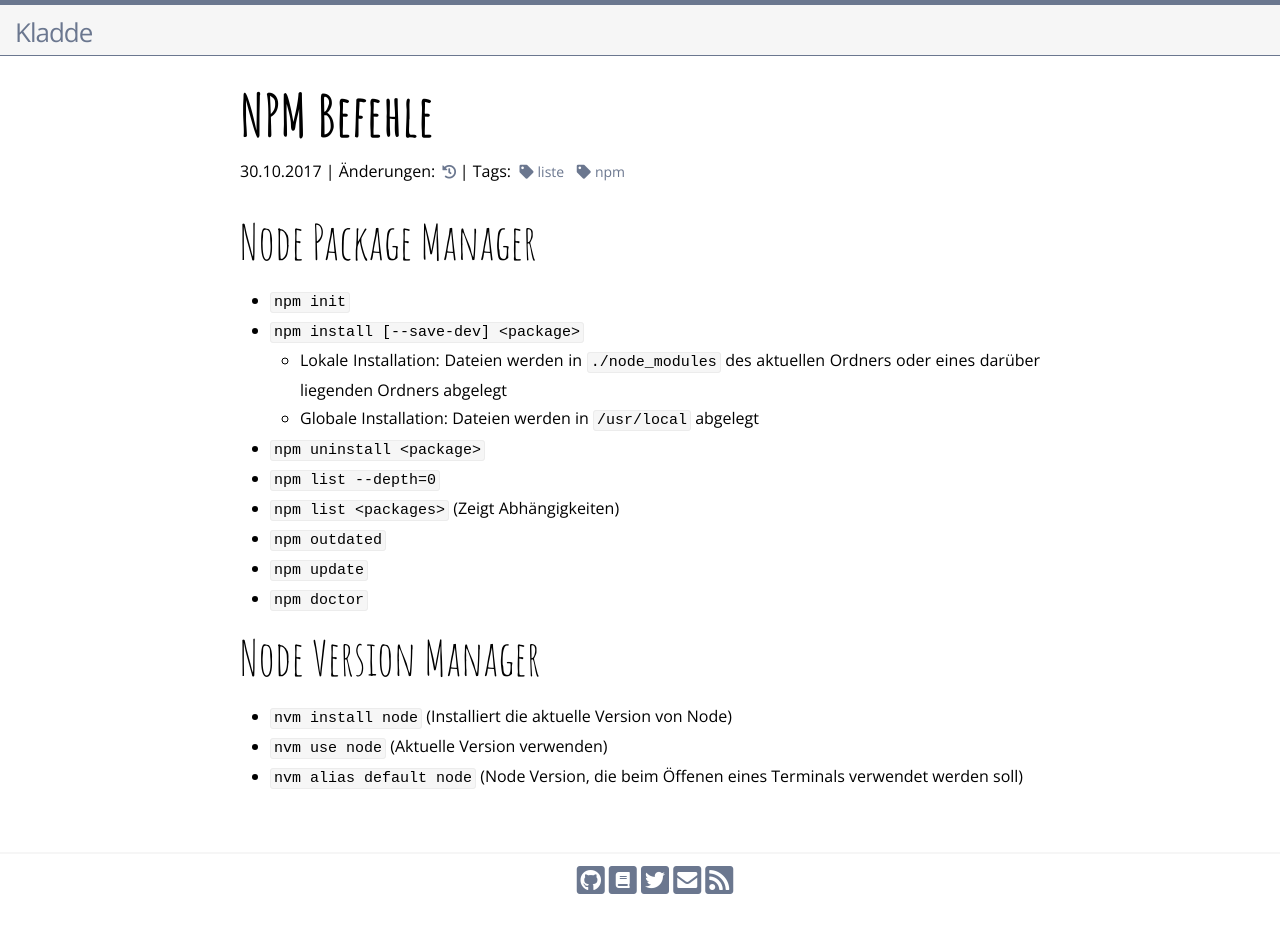
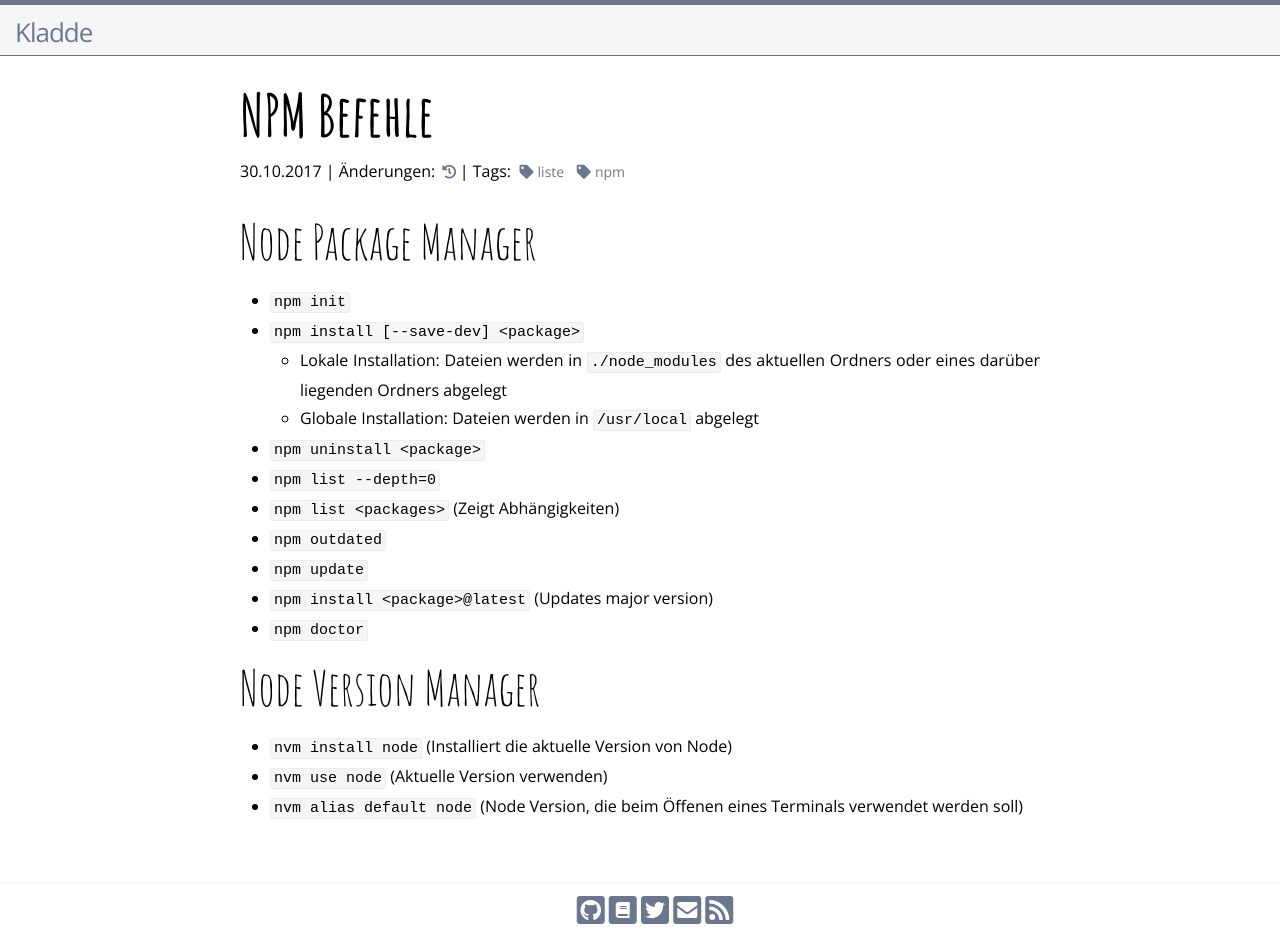
Before and after one commit to chhch/chhch.github.io, a Jekyll site: the page built from _posts/2017-10-30-npm-befehle.md, in a window 1280 px wide. Built offline with Jekyll 4.4.1, drawn with Linux system fonts in a browser that asks for light colours; nearby versions of some CDN libraries; our own code applies the rules of GitHub Pages for plain Markdown files; comment, search, counter and statistics services are not loaded; before the commit the page ends 908 px from its top, so only the background shows below that.

Commit message:
Add comand

```diff
--- a/_posts/2017-10-30-npm-befehle.md
+++ b/_posts/2017-10-30-npm-befehle.md
@@ -14,6 +14,7 @@ tags: [liste, npm]
 - `npm list <packages>` (Zeigt Abhängigkeiten)
 - `npm outdated`
 - `npm update`
+- `npm install <package>@latest` (Updates major version)
 - `npm doctor`
 
 ## Node Version Manager
```
